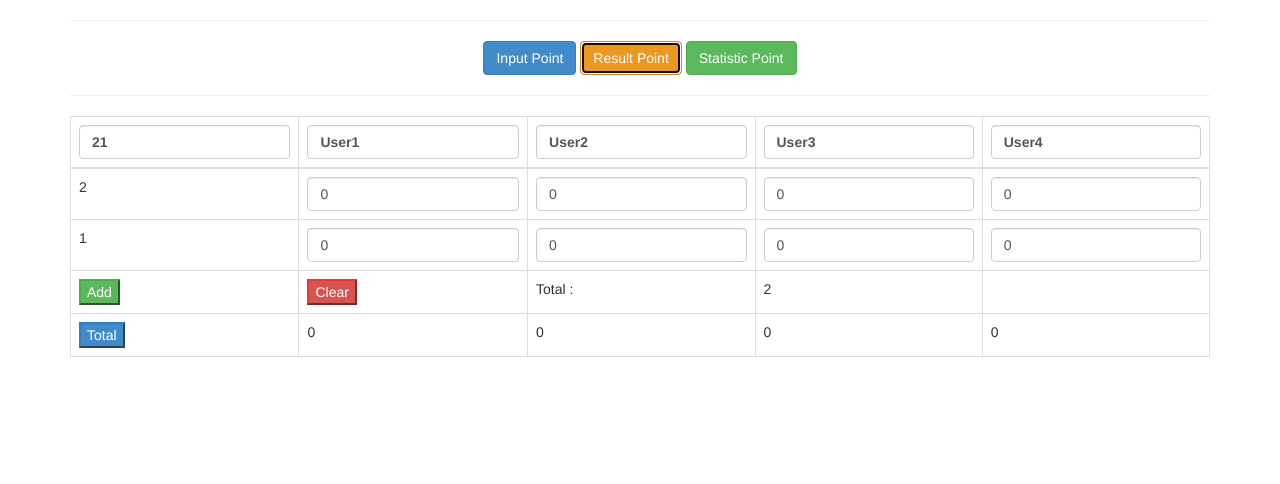
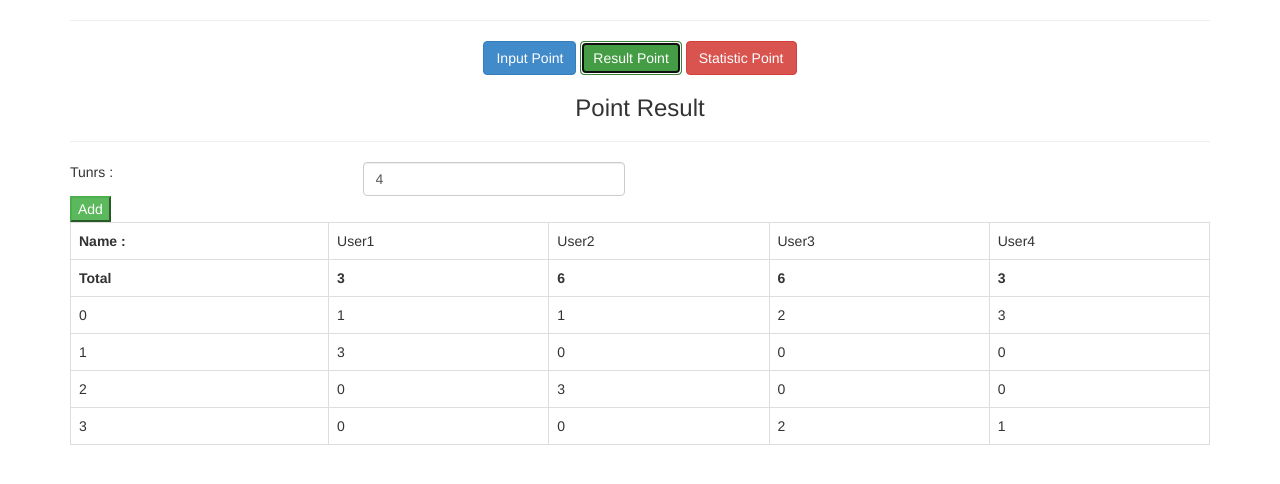
Before and after one commit to keyhobbit/pointcard, a plain HTML site: page index.html in a window 1280 px wide. Both pictures are taken after a click on the button "Result Point". Drawn offline with Linux system fonts and the light colour scheme.

Commit message:
final game

```diff
--- a/index.html
+++ b/index.html
@@ -20,51 +20,77 @@
         <div class="container" ng-controller="PointController">
             <hr>
             <div class="text-center">
-                <button type="button" class="btn btn-primary">Input Point</button>
-                <button type="button" class="btn btn-warning">Result Point</button>
-                <button type="button" class="btn btn-success">Statistic Point</button>
+                <button type="button" class="btn btn-primary" ng-click="setInput()">Input Point</button>
+                <button type="button" class="btn btn-success" ng-click="setResult()">Result Point</button>
+                <button type="button" class="btn btn-danger" ng-click="setListPoint()">Statistic Point</button>
+                <h3>{{ titleMethod }}</h3>
             </div>
             <hr>
+
+            <div class="row">
+                <div class="header">
+                     <div class="col-xs-3">
+                        Tunrs :
+                    </div>
+                    <div class="col-xs-3">
+                        <input type="number" class="form-control" min="5" max="111" step="1" ng-model="maxTurn">
+                    </div>
+                    <div class="clearfix"></div>
+                    <div class="col-xs-3">
+                        <button type="button" class="btn-success" ng-click="addTurn()">Add</button>
+                    </div>
+                    <div class="clearfix"></div>
+                    <hr ng-if="input">
+                </div>
+
+                <div ng-if="input" class="input">
+                    <div class="name col-xs-4 col-sm-3">
+                        <p>Name</p>
+                        <p ng-repeat="user in listUsers">
+                            <input type="text" class="form-control" ng-model="user.name">
+                        </p>
+                    </div>
+                    <div ng-repeat="(key, turn) in turns | orderBy: '-'| limitTo: 3" class="row col-xs-3 col-sm-2" >
+                        <p class="text-center">{{ turns.length - key }}</p>
+                        <p><input type="number" class="form-control" ng-model="turn.points[0]"></p>
+                        <p><input type="number" class="form-control" ng-model="turn.points[1]"></p>
+                        <p><input type="number" class="form-control" ng-model="turn.points[2]"></p>
+                        <p><input type="number" class="form-control" ng-model="turn.points[3]"></p>
+                    </div>
+                </div>
+                <div class="clearfix"></div>
+            </div>
+
             <table class="table table-hover table-bordered">
-                <thead>
-                    <tr>
-                        <th><input type="number" class="form-control" min="{5"} max="111" step="1" ng-model="maxTurn"></th>
-                        <th ng-repeat="user in listUsers">
-                            <input type="text" class="form-control" ng-model="user.name">
-                        </th>
+                <tbody>
+                    <tr ng-if="!input">
+                        <td>
+                            <b>Name : </b>
+                        </td>
+                        <td ng-repeat="user in listUsers">
+                            <input ng-if="input" type="text" class="form-control" ng-model="user.name">
+                            <span ng-if="! input" ng-bind="user.name"></span>
+                        </td>
                     </tr>
-                </thead>
-                <tbody>
-                    <tr ng-repeat="(key, turn) in turns | orderBy: '-'| limitTo: 4 ">
-                        <td>{{ turns.length - key }}</td>
-                        <td><input type="number" class="form-control" ng-model="turn.points[0]"></td>
-                        <td><input type="number" class="form-control" ng-model="turn.points[1]"></td>
-                        <td><input type="number" class="form-control" ng-model="turn.points[2]"></td>
-                        <td><input type="number" class="form-control" ng-model="turn.points[3]"></td>
+                    <tr ng-if="result">
+                        <td>
+                            <b>Total</b>
+                        </td>
+                        <td ng-repeat="value in listUsers"><b>{{ value.total }}</b></td>
                     </tr>
-                    <tr>
-                        <td>
-                            <button type="button" class="btn-success" ng-click="addTurn()">Add</button>
-                        </td>
-                        <td>
-                            <button type="button" class="btn-danger" ng-click="clearTurn()">Clear</button>
-                        </td>
-                        <td>Total : </td>
-                        <td>{{ turns.length }}</td>
-                        <td></td>
-                    </tr>
-                    <tr>
-                        <td>
-                            <button type="button" class="btn-primary" ng-click="getTotal()">Total</button>
-                        </td>
-                        <td ng-repeat="value in listUsers">{{ value.total }}</td>
-                    </tr>
-                    <tr ng-repeat="statistic in statistics | orderBy: 'statistic.number' ">
+                    <tr ng-if="result" ng-repeat="statistic in statistics | orderBy: '-statistic.number' ">
                         <td>{{ statistic.number }}</td>
                         <td>{{ statistic.values[0] }}</td>
                         <td>{{ statistic.values[1] }}</td>
                         <td>{{ statistic.values[2] }}</td>
                         <td>{{ statistic.values[3] }}</td>
+                    </tr>
+                    <tr ng-if="listPoint" ng-repeat="(key, turn) in turns">
+                        <td>{{ key + 1 }}</td>
+                        <td>{{ turn.points[0] }}</td>
+                        <td>{{ turn.points[1] }}</td>
+                        <td>{{ turn.points[2] }}</td>
+                        <td>{{ turn.points[3] }}</td>
                     </tr>
                 </tbody>
             </table>
--- a/js/controllers.js
+++ b/js/controllers.js
@@ -1,11 +1,19 @@
 var pointApp = angular.module('pointApp', []);
 
 pointApp.controller('PointController', function($scope) {
-    $scope.maxTurn = 21;
+    // control view
+    $scope.input = true;
+    $scope.result = false;
+    $scope.listPoint = false;
+    $scope.titleMethod = 'Input Point';
+
+    $scope.maxTurn = 4;
 
     $scope.turns = [
         {points: [0, 0, 0, 0]},
-        {points: [0, 0, 0, 0]},
+        {points: [1, 2, 3, 0]},
+        {points: [1, 2, 0, 3]},
+        {points: [1, 2, 3, 0]},
     ];
 
     $scope.listUsers = [
@@ -18,6 +26,7 @@ pointApp.controller('PointController', function($scope) {
     $scope.listValues = [];
 
     $scope.addTurn = function() {
+        console.log($scope.maxTurn, $scope.turns.length);
         if ($scope.turns.length >= $scope.maxTurn) {
             alert("Turns limited !");
             return ;
@@ -42,8 +51,9 @@ pointApp.controller('PointController', function($scope) {
     $scope.getTotal = function() {
         if ($scope.turns.length != $scope.maxTurn) {
             $scope.alertTurn();
-            return ;
+            return;
         }
+
         angular.forEach($scope.listUsers, function(user, key) {
             user.total = user.total != 0 ? 0 : 0;
 
@@ -55,8 +65,6 @@ pointApp.controller('PointController', function($scope) {
                 }
             });
         });
-
-        $scope.statistics = $scope.makeStatistics();
     }
 
     $scope.addListValues = function(number) {
@@ -94,4 +102,41 @@ pointApp.controller('PointController', function($scope) {
             user.total = 0;
         });
     }
+
+    $scope.setInput = function() {
+        $scope.input = true;
+        $scope.result = false;
+        $scope.listPoint = false;
+        $scope.titleMethod = 'Input Point';
+    }
+
+    $scope.setResult = function() {
+        if ($scope.checkEndGame()) {
+            $scope.input = false;
+            $scope.result = true;
+            $scope.listPoint = false;
+            $scope.titleMethod = 'Point Result';
+
+            $scope.getTotal();
+            $scope.statistics = $scope.makeStatistics();
+        }
+
+    }
+
+    $scope.setListPoint = function() {
+        if ($scope.checkEndGame()) {
+            $scope.input = false;
+            $scope.result = false;
+            $scope.listPoint = true;
+            $scope.titleMethod = 'List Point';
+        }
+    }
+
+    $scope.checkEndGame = function () {
+        if ($scope.turns.length != $scope.maxTurn) {
+            $scope.alertTurn();
+            return false;
+        }
+        return true;
+    }
 });
```
Also changed, not shown: res/drawable/screen.png (added).
